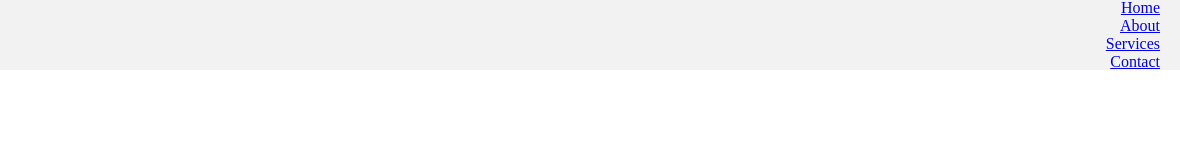
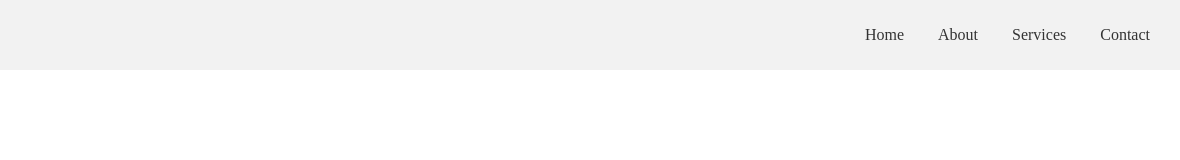
Before and after one commit to gideonclottey/Website-Header, a plain HTML site: page index.html in a window 1280 px wide. Shown: the full height of the page, 100-1280 px from the left. Drawn offline with Linux system fonts and the light colour scheme.

Commit message:
nav styling completed

```diff
--- a/assets/css/styles.css
+++ b/assets/css/styles.css
@@ -30,3 +30,20 @@ nav{
 nav ul{
     list-style-type: none;
 }
+
+nav ul li{
+    display: inline-block;
+    margin-left: 10px;
+}
+
+nav ul li a{
+    display: inline-block;
+    padding: 10px;
+    text-decoration: none;
+    color: #333;
+    transition: color 0.3s;
+}
+
+nav ul li a:hover{
+    color: #ff0000;
+}
```
